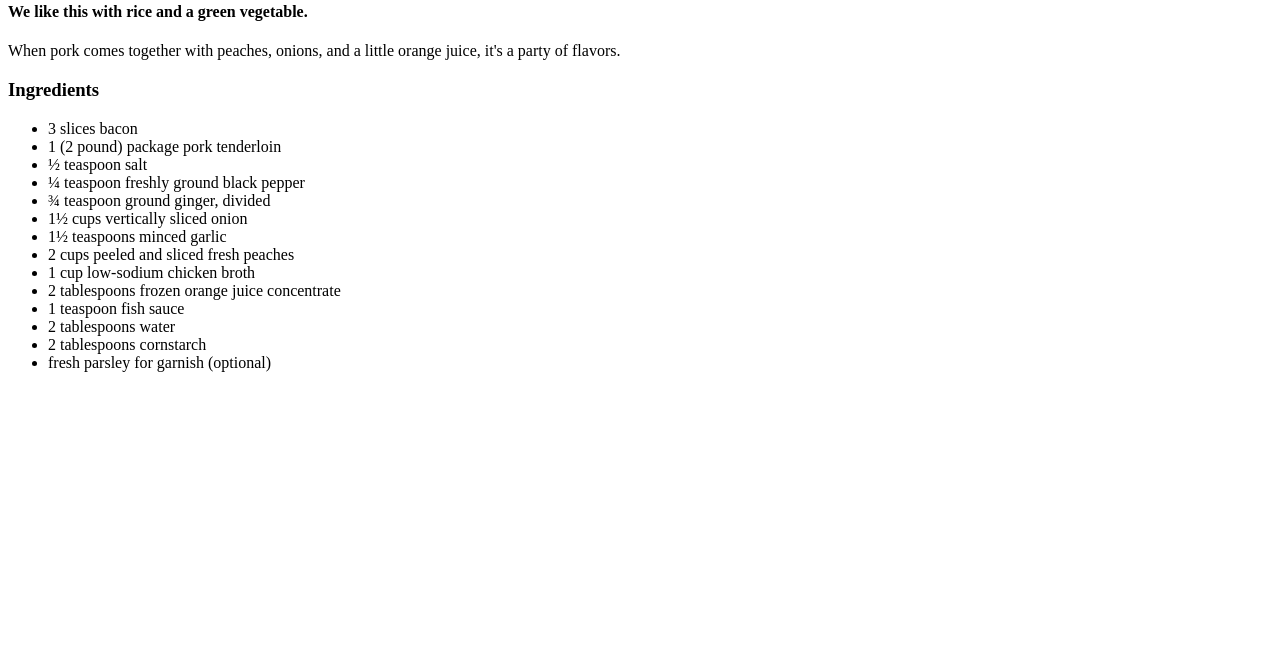
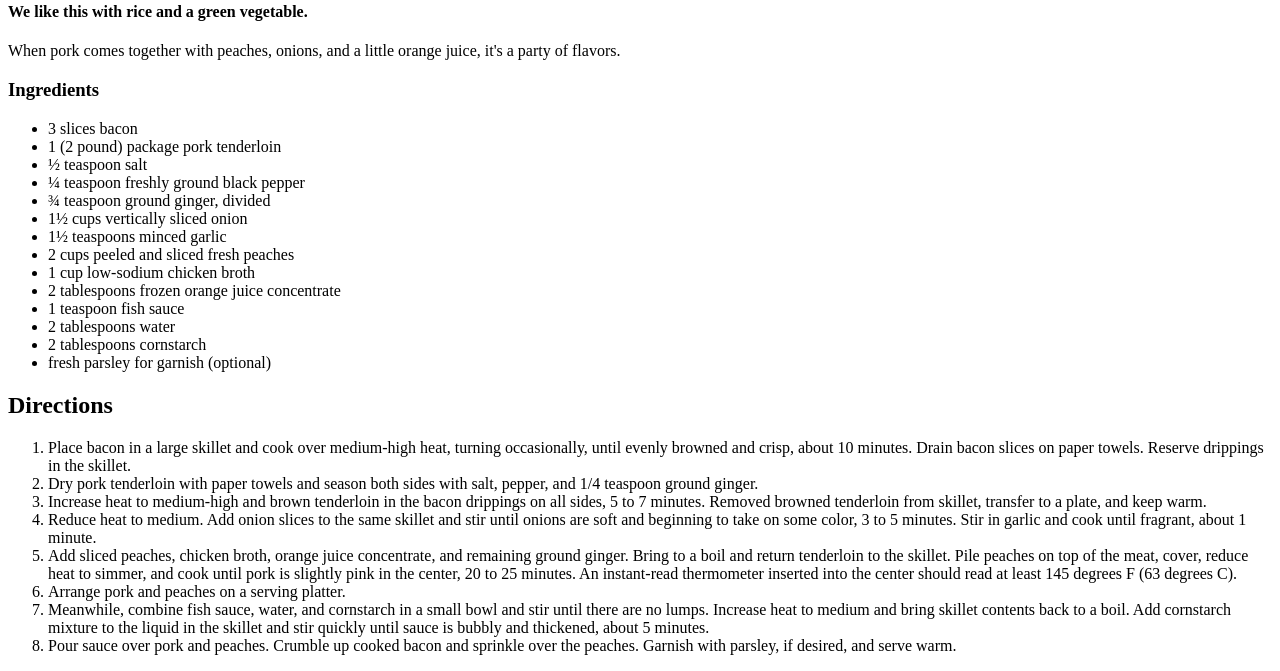
Before and after one commit to Ether2879/Ether2879.github.io, a plain HTML site: page recipes/pork-tenderloin.html in a window 1280 px wide. Shown: the part 402-1073 px from the top of the page. Before the commit the page ends 800 px from the top, so only its background shows below. Drawn offline with Linux system fonts and the light colour scheme.

Commit message:
add Directions

```diff
--- a/recipes/pork-tenderloin.html
+++ b/recipes/pork-tenderloin.html
@@ -36,5 +36,48 @@
       <li>2 tablespoons cornstarch</li>
       <li>fresh parsley for garnish (optional)</li>
     </ul>
+
+    <h2>Directions</h2>
+    <ol>
+      <li>
+        Place bacon in a large skillet and cook over medium-high heat, turning
+        occasionally, until evenly browned and crisp, about 10 minutes. Drain
+        bacon slices on paper towels. Reserve drippings in the skillet.
+      </li>
+      <li>
+        Dry pork tenderloin with paper towels and season both sides with salt,
+        pepper, and 1/4 teaspoon ground ginger.
+      </li>
+      <li>
+        Increase heat to medium-high and brown tenderloin in the bacon drippings
+        on all sides, 5 to 7 minutes. Removed browned tenderloin from skillet,
+        transfer to a plate, and keep warm.
+      </li>
+      <li>
+        Reduce heat to medium. Add onion slices to the same skillet and stir
+        until onions are soft and beginning to take on some color, 3 to 5
+        minutes. Stir in garlic and cook until fragrant, about 1 minute.
+      </li>
+      <li>
+        Add sliced peaches, chicken broth, orange juice concentrate, and
+        remaining ground ginger. Bring to a boil and return tenderloin to the
+        skillet. Pile peaches on top of the meat, cover, reduce heat to simmer,
+        and cook until pork is slightly pink in the center, 20 to 25 minutes. An
+        instant-read thermometer inserted into the center should read at least
+        145 degrees F (63 degrees C).
+      </li>
+      <li>Arrange pork and peaches on a serving platter.</li>
+      <li>
+        Meanwhile, combine fish sauce, water, and cornstarch in a small bowl and
+        stir until there are no lumps. Increase heat to medium and bring skillet
+        contents back to a boil. Add cornstarch mixture to the liquid in the
+        skillet and stir quickly until sauce is bubbly and thickened, about 5
+        minutes.
+      </li>
+      <li>
+        Pour sauce over pork and peaches. Crumble up cooked bacon and sprinkle
+        over the peaches. Garnish with parsley, if desired, and serve warm.
+      </li>
+    </ol>
   </body>
 </html>
```
